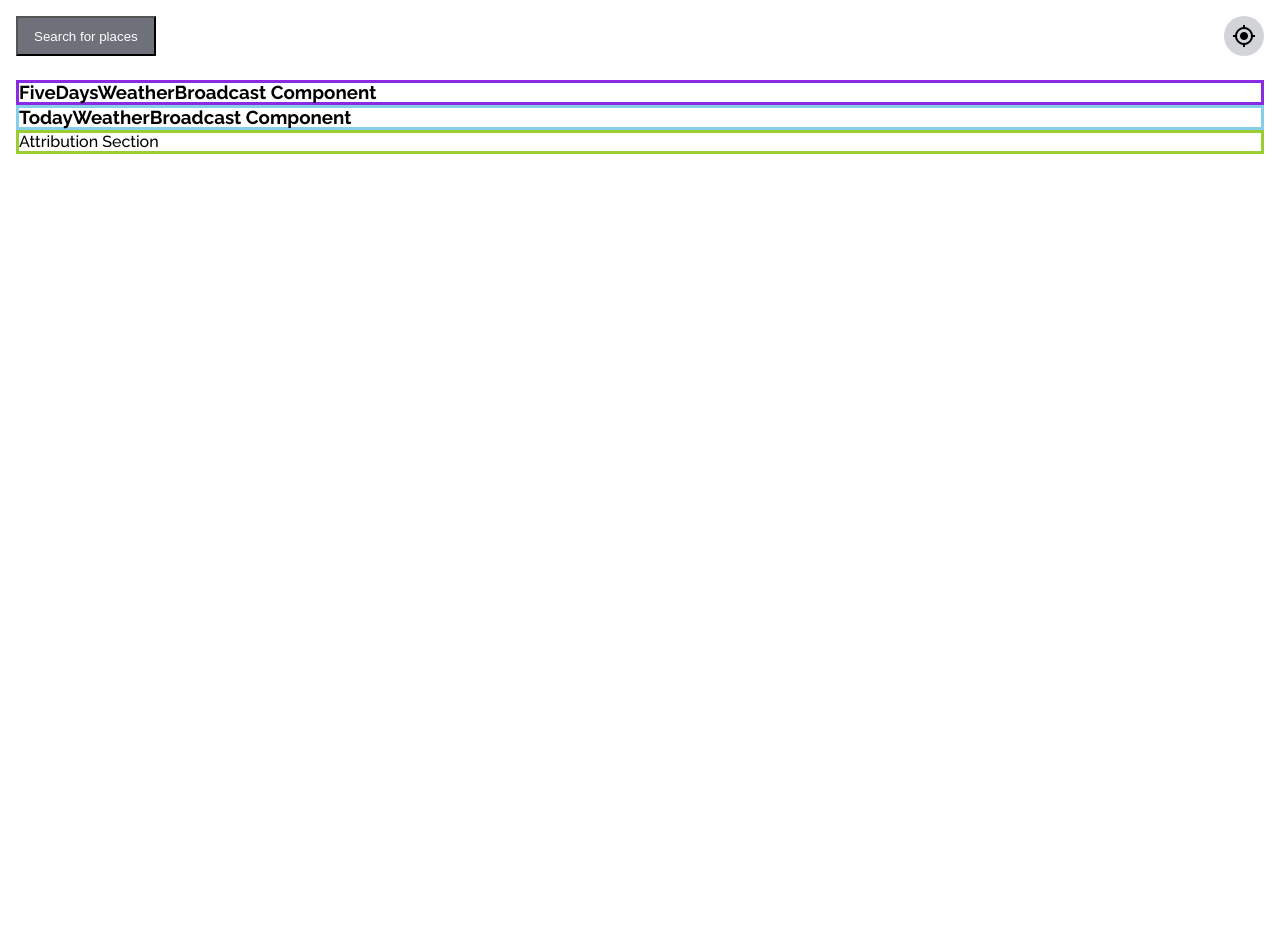
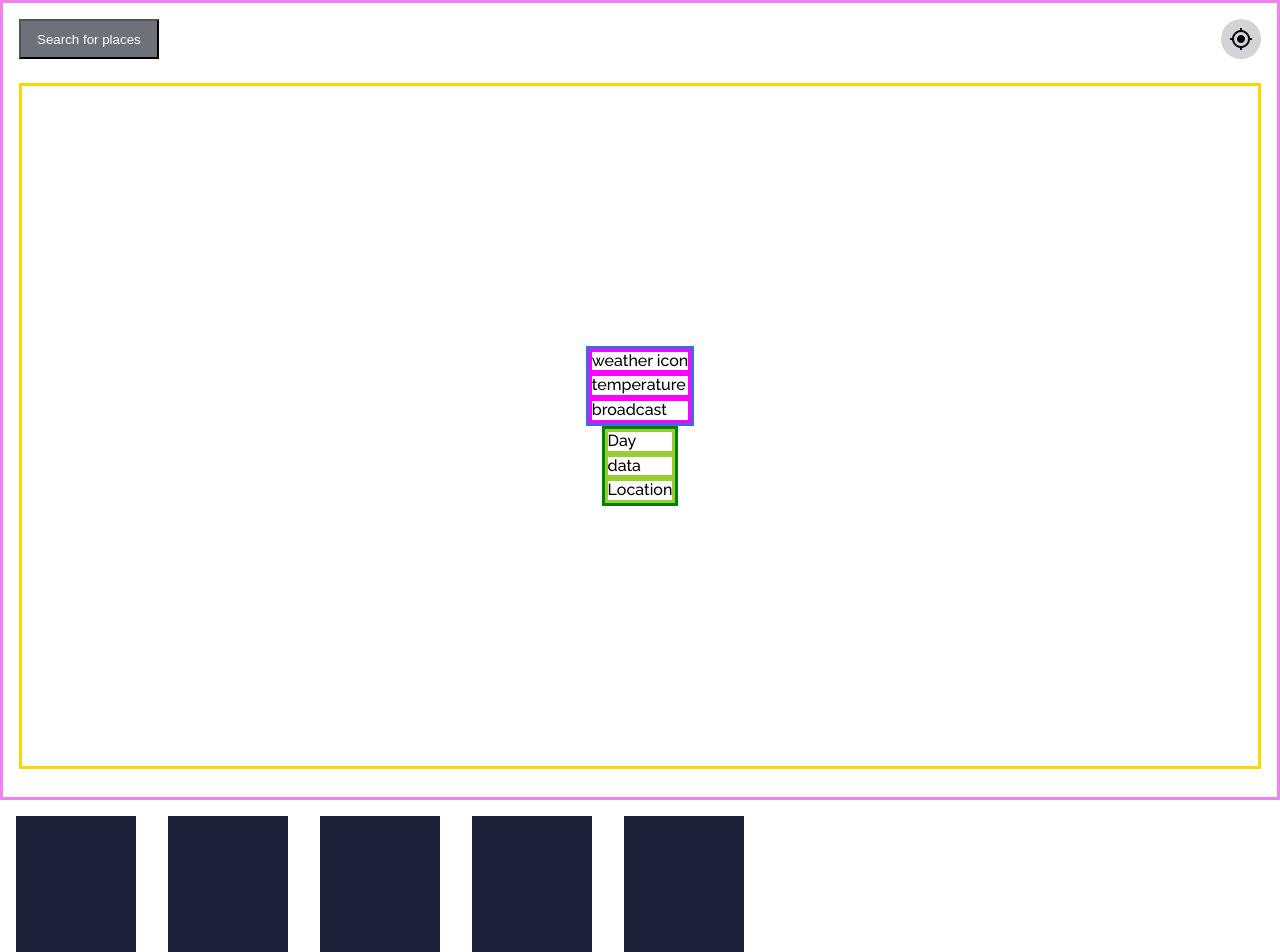
Before and after one commit to IevgeniiaAbdulina/Weather-App-Challenge, a React (Create React App) app: page / in a window 1280 px wide. Shown: the top 952 px of the page. Before the commit the page ends 816 px from the top, so only its background shows below. Built offline with nearby package versions, Linux system fonts and the light colour scheme.

Commit message:
Added [WeatherBroadcast] className(s) Style, display: flex, added names of block and elements classes

```diff
--- a/src/App.css
+++ b/src/App.css
@@ -31,7 +31,6 @@
 }
 
 .container {
-  padding: 0 var(--spacing-md);
   margin: 0 auto;
   display: flex;
   flex-direction: column;
--- a/src/components/paper/Paper.js
+++ b/src/components/paper/Paper.js
@@ -0,0 +1,9 @@
+import './paper.css';
+
+const Paper = () => {
+    return (
+        <div className='paper'></div>
+     );
+}
+
+export default Paper;
--- a/src/components/paper/paper.css
+++ b/src/components/paper/paper.css
@@ -0,0 +1,7 @@
+.paper {
+    width: 120px;
+    height: 177px;
+    padding: var(--spacing-sm);
+    margin: var(--spacing-md);
+    background: var(--blue-space-cadet);
+}
--- a/src/components/weather-broadcast/WeatherBroadcast.css
+++ b/src/components/weather-broadcast/WeatherBroadcast.css
@@ -1,6 +1,55 @@
 
-.header {
+.WeatherBroadcast {
+    width: 100%;
+    height: 100vh;
+    padding: var(--spacing-md);
+    border: solid violet;
+}
+
+.WeatherBroadcast__header {
     display: flex;
     justify-content: space-between;
     margin-bottom: var(--spacing-lg);
 }
+
+.WeatherBroadcast__DataWrapper {
+    width: 100%;
+    height: 90%;
+    display: flex;
+    flex-direction: column;
+    align-items: center;
+    justify-content: center;
+    border: solid gold;
+}
+
+.WeatherBroadcast__CurrentConditions {
+    border: solid royalblue;
+}
+
+.WeatherBroadcast__CurrentConditions__WeatherIcon {
+    border: solid fuchsia;
+}
+
+.WeatherBroadcast__CurrentConditions__TemperatureValue {
+    border: solid fuchsia;
+}
+
+.WeatherBroadcast__CurrentConditions__PhraseValue {
+    border: solid fuchsia;
+}
+
+.WeatherBroadcast__Data {
+    border: solid green;
+}
+
+.WeatherBroadcast__Data__day {
+    border: solid yellowgreen;
+}
+
+.WeatherBroadcast__Data__timestamp {
+    border: solid yellowgreen;
+}
+
+.WeatherBroadcast__Data__location {
+    border: solid yellowgreen;
+}
--- a/src/components/weather-broadcast/WeatherBroadcast.js
+++ b/src/components/weather-broadcast/WeatherBroadcast.js
@@ -4,10 +4,24 @@ import SearchPlaces from './search-places/SearchPlaces';
 
 const WeatherBroadcast = () => {
     return (
-        <header className="header">
-            <SearchPlaces />
-            <CircleButton />
-        </header>
+        <div className='WeatherBroadcast'>
+            <header className="WeatherBroadcast__header">
+                <SearchPlaces />
+                <CircleButton />
+            </header>
+            <div className='WeatherBroadcast__DataWrapper'>
+                <div className='WeatherBroadcast__CurrentConditions'>
+                    <div className='WeatherBroadcast__CurrentConditions__WeatherIcon'>weather icon</div>
+                    <div className='WeatherBroadcast__CurrentConditions__TemperatureValue'>temperature</div>
+                    <div className='WeatherBroadcast__CurrentConditions__PhraseValue'>broadcast</div>
+                </div>
+                <div className='WeatherBroadcast__Data'>
+                    <div className='WeatherBroadcast__Data__day'>Day</div>
+                    <div className='WeatherBroadcast__Data__timestamp'>data</div>
+                    <div className='WeatherBroadcast__Data__location'>Location</div>
+                </div>
+            </div>
+        </div>
      );
 }
 
--- a/src/components/weather-broadcast/five-days-weather-broadcast/FiveDaysWeatherBroadcast.css
+++ b/src/components/weather-broadcast/five-days-weather-broadcast/FiveDaysWeatherBroadcast.css
@@ -1,3 +1,4 @@
 .five-days-weather-broadcast {
-    border: solid blueviolet;
+    display: flex;
+    flex-wrap: wrap;
 }
--- a/src/components/weather-broadcast/five-days-weather-broadcast/FiveDaysWeatherBroadcast.js
+++ b/src/components/weather-broadcast/five-days-weather-broadcast/FiveDaysWeatherBroadcast.js
@@ -1,9 +1,15 @@
+import Paper from '../../paper/Paper';
 import './FiveDaysWeatherBroadcast.css';
 
 const FiveDaysWeatherBroadcast = () => {
     return (
-        <div>
-            <h3 className='five-days-weather-broadcast'>FiveDaysWeatherBroadcast Component</h3>
+        <div className='five-days-weather-broadcast'>
+            <Paper />
+            <Paper />
+            <Paper />
+            <Paper />
+            <Paper />
+
         </div>
      );
 }
--- a/src/index.css
+++ b/src/index.css
@@ -10,8 +10,6 @@
 body {
   width: 100%;
   height: 100vh;
-  margin-top: var(--spacing-md);
-
   font-family: var(--font-family-content);
   font-size: 16px;
   font-weight: 500;
```
